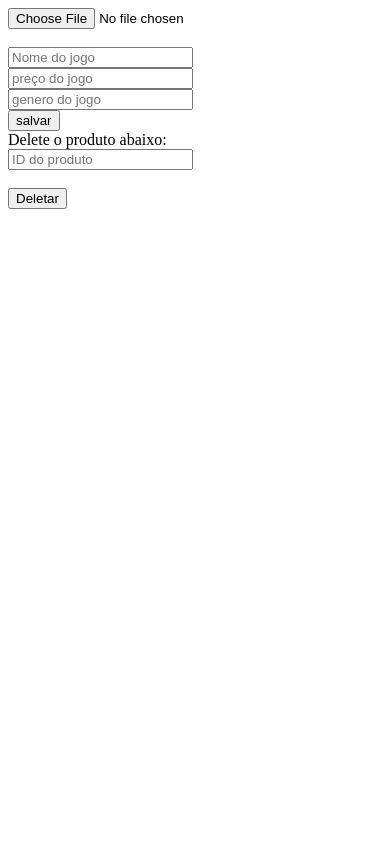
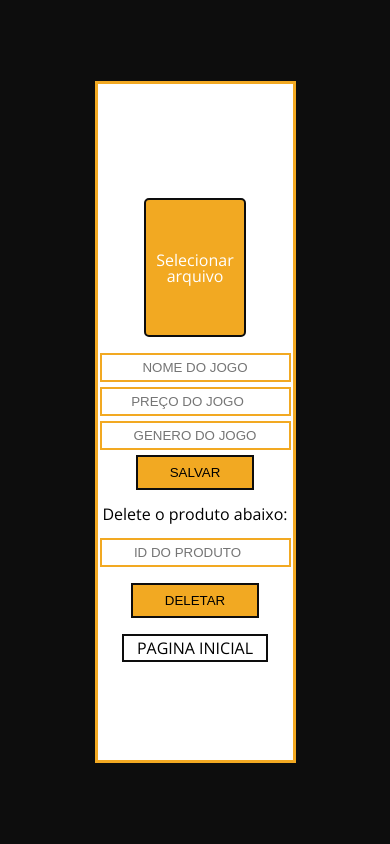
Before and after one commit to Alexandre-Tortoza/honeyGame, a PHP site: page /pages/admin.html in a window 390 px wide. Run offline with PHP 8.4, Linux system fonts and the light colour scheme.

Commit message:
Update reponsividade

```diff
--- a/css/styles.css
+++ b/css/styles.css
@@ -752,3 +827,99 @@ body{
     transition-delay: 200ms;
     transition-duration: 1s;
 }
+/* ------------------------------------------------------- */
+/* Admin */
+
+body#adminBody{
+    background-color: var(--black);
+    margin: auto;
+    height: 100vh;
+    width: 100vw;
+    display: flex;
+    justify-content: center;
+    align-items: center;
+}
+
+
+
+.containerAdm{
+    background-color: white;
+    border:3px solid #F2A922;
+    display: flex;
+    flex-direction: column;
+    justify-content: center;
+    align-items: center;
+    width: 50%;
+    height: 80%;
+}
+
+input#arquivo{
+    background-color: var(--secondary);
+    height: 200px;
+    width: 200px;
+
+}
+.fileInput {
+    display: flex;
+    justify-content: center;
+    align-items: center;
+    width: 50%;
+    height: 20%;
+    background-color: var(--primary);
+    border: 2px solid var(--black);
+    margin: 1rem;
+    color: white;
+    border-radius: 5px;
+    text-align: center;
+}
+
+.fileInput input {
+    display: none;
+
+
+}
+
+
+.fileInput label {
+    width: 100%;
+    height: 100%;
+    text-align: center;
+    display: flex;
+    justify-content: center;
+    align-items: center;
+}
+
+#formulario__Adm{
+    display: flex;
+    flex-direction: column;
+    justify-content: center;
+    align-items: center;
+    gap: 5px;
+}
+
+#formulario__Adm input , .idProduto input {
+    border: none;
+    outline: none;
+    border: 2px solid var(--primary);
+    padding: 5px;
+    text-align: center;
+    text-transform: uppercase;
+}
+
+#formulario__Adm button ,#deleteBNT{
+    background-color: var(--primary);
+    color: var(--text);
+    border: 2px solid var(--black);
+    text-transform: uppercase;
+    padding: .5rem 2rem;
+    font-weight: 500;
+}
+
+body#adminBody a{
+    text-decoration: none;
+    color: var(--text);
+    border: 2px solid var(--black);
+    padding: .25rem .8rem;
+    text-transform: uppercase;
+
+}
--- a/pages/admin.html
+++ b/pages/admin.html
@@ -3,33 +3,42 @@
 <head>
     <meta charset="UTF-8">
     <script defer src="../js/admin.js"></script>
+    <link rel="stylesheet" href="../css/styles.css">
 </head>
-<body>
-    <input type="file" id="arquivo"/><br><br>
+<body id="adminBody">
+    <div class="containerAdm">
+
+        <div class="fileInput">
+            <label for="arquivo">Selecionar arquivo</label>
+            <input type="file" id="arquivo">
+        </div>
 
 
         <!-- Div para exibir a mensagem -->
         <div id="mensagem"></div>
-    <form id="formulario">
-        <input type="text" name="nome" placeholder="Nome do jogo"/></br>
-        <input type="number" name="preco" placeholder="preço do jogo"/></br>
-        <input type="text" name="genero" placeholder="genero do jogo"/></br>
-        <button type="button" onclick="upload()">salvar</button><br>
+        <form id="formulario__Adm">
+            <input type="text" name="nome" placeholder="Nome do jogo"/>
+            <input type="number" name="preco" placeholder="preço do jogo"/>
+            <input type="text" name="genero" placeholder="genero do jogo"/>
+            <button type="button" onclick="upload()">salvar</button>
         </form>
-
+        <br>
         <div class="card-delete">
             <div>Delete o produto abaixo:</div>
+            <br>
 
             </div>
 
             <div class="idProduto">
-            <input id="id" type="number" name="id" placeholder="ID do produto" /><br><br>
+                <input id="id" type="number" name="id" placeholder="ID do produto" />
             </div>
-
-        <div">
-            <button onclick="deletar()">Deletar</button><br>
+            <br>
+            <div>
+                <button onclick="deletar()" id="deleteBNT">Deletar</button>
             </div>
-
+            <br>
+            <a href="../index.html">Pagina Inicial</a>
+        </div>
     </div>
 </body>
 </html>
```
Also changed, not shown: other parts of css/styles.css (+99 -24 lines), index.html (+10 -1 lines), js/cart.js (+9 -31 lines), js/index.js (+18 -0 lines), php/sendCartDB.php (added, +7 -0 lines), images/Vector.png (added), images/Vector@2x.svg (added), images/expandArrow.svg (added), images/menu.svg (added), images/upArrow.svg (added). Lines whose indentation alone changed are shown as unchanged.
